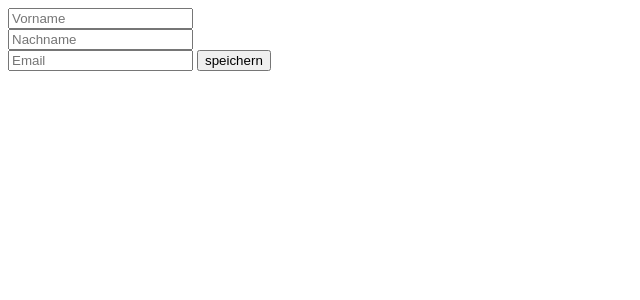
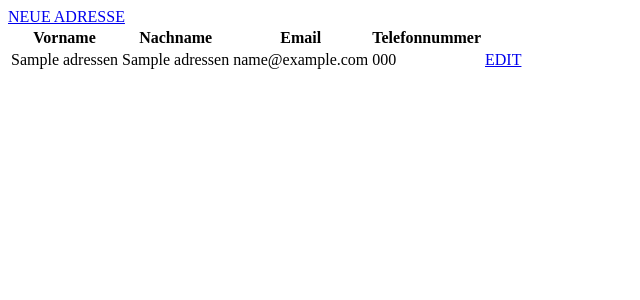
Before and after one commit to lelukeonfly/mvc_template, a PHP site: page / in a window 1280 px wide. Shown: the top 300 px of the page, without its empty margins (0-640 px from the left). Run offline with PHP 8.4, Linux system fonts and the light colour scheme; tables that the repository leaves empty or names only in its code hold one stand-in row (values such as "Sample post").

Commit message:
edit and more

```diff
--- /dev/null
+++ b/eintraege.txt
@@ -0,0 +1 @@
+a:1:{i:0;a:3:{s:7:"vorname";s:4:"adsf";s:8:"nachname";s:6:"667890";s:5:"email";s:14:"asdf@email.com";}}
--- a/index.php
+++ b/index.php
@@ -1,23 +1,27 @@
  <?php
     require_once 'model/funktionen.inc.php';
+    require_once 'model/database.inc.php';
 
     // Aktion bestimmen
     if (isset ($_REQUEST['aktion']))
         $aktion = $_REQUEST['aktion'];
     else
-        $aktion = 'neu';
+        $aktion = 'zeige_alle';
 
     // LOGIK
     switch($aktion) {
+        case 'zeige_alle':
+            $adressen = getAdressen();
+            break;
     	case "zeige":
         	$eintrag = hole_eintrag($_REQUEST['id']);
     		break;
     	case "neu":
-                $eintrag = leerer_eintrag();
+            $eintrag = leerer_eintrag();
         	$aktion = 'formular_anzeigen';
     		break;
     	case "speichere":
-            speichere_eintrag($_POST);
+            speichere($_POST);
     		break;
     	case "editiere":
         	$eintrag = hole_eintrag($_REQUEST['id']);
--- a/model/database.inc.php
+++ b/model/database.inc.php
@@ -4,7 +4,7 @@
         $host = "localhost";
         $user = "root";
         $pwd = "";
-        $schema = "modelviewcontroller";
+        $schema = "adressverwaltung";
 
         try {
             $db = new PDO('mysql:host='.$host.';dbname='.$schema.';port=3306',$user,$pwd);
@@ -22,3 +22,24 @@
         $result = $db->query($query);
         return $result->fetchAll(PDO::FETCH_ASSOC);
     }
+
+    function speichere($eintrag)
+    {
+        $db = getDatabase();
+        extract($eintrag);
+        if (empty($id)) {
+            $query = "INSERT INTO adressen(vorname,nachname,email,tel) VALUES ('$vorname','$nachname','$email','$tel')";
+        }else {
+            $query = "UPDATE adressen SET vorname='$vorname',nachname='$nachname',email='$email',tel='$tel' WHERE id=$id";
+        }
+        $db->query($query);
+    }
+
+    function hole_eintrag($id)
+    {
+        $db = getDatabase();
+        $query = "SELECT * FROM adressen WHERE id=$id";
+        $result = $db->query($query);
+        return $result->fetch(PDO::FETCH_ASSOC);
+    }
+?>
--- a/model/funktionen.inc.php
+++ b/model/funktionen.inc.php
@@ -1,21 +1,11 @@
 <?php
 
     function leerer_eintrag(){
-        $eintrag = array('vorname' => '', 'nachname' => '', 'email' => '', 'id' => '');
+        $eintrag = array('vorname' => '', 'nachname' => '', 'email' => '', 'id' => '','tel' => '');
 
         return $eintrag;
     }
 
-    function hole_eintrag($id)
-    {
-        if (empty($id)) {
-            $id = 0;
-        }
-        $eintraege = unserialize(file_get_contents('eintraege.txt'));
-        $eintrag = $eintraege[$id];
-        $eintrag['id'] = $id;
-        return $eintrag;
-    }
 
     function speichere_eintrag($post)
     {
--- a/view/formular_anzeigen.tpl.html
+++ b/view/formular_anzeigen.tpl.html
@@ -1,15 +1,19 @@
 <html>
+
 <head>
 	<title>Eintrag editieren</title>
 </head>
+
 <body>
 	<form action="index.php" method="post">
 		<input type="text" name="vorname" placeholder="Vorname" id="vorname" value="<?php echo $eintrag['vorname']; ?>" /><br />
 		<input type="text" name="nachname" placeholder="Nachname" id="nachname" value="<?php echo $eintrag['nachname']; ?>" /><br />
-			<input type="text" name="email" placeholder="Email" id="email" value="<?php echo $eintrag['email']; ?>" />
+		<input type="text" name="email" placeholder="Email" id="email" value="<?php echo $eintrag['email']; ?>" /><br />
+		<input type="text" name="tel" placeholder="Telefonnummer" id="tel" value="<?php echo $eintrag['tel']; ?>" /><br />
 		<input type="hidden" name="id" id="id" value="<?php echo $eintrag['id']; ?>" />
 		<input type="hidden" name="aktion" id="aktion" value="speichere" />
 		<input type="submit" value="speichern" />
 	</form>
 </body>
+
 </html>
--- /dev/null
+++ b/view/zeige_alle.tpl.html
@@ -0,0 +1,45 @@
+<!DOCTYPE html>
+<html lang="en">
+<head>
+    <meta charset="UTF-8">
+    <meta http-equiv="X-UA-Compatible" content="IE=edge">
+    <meta name="viewport" content="width=device-width, initial-scale=1.0">
+    <title>Document</title>
+</head>
+<body>
+    <nav>
+        <a href="index.php?aktion=neu">NEUE ADRESSE</a>
+    </nav>
+    <table>
+        <tr>
+            <th>Vorname</th>
+            <th>Nachname</th>
+            <th>Email</th>
+            <th>Telefonnummer</th>
+        </tr>
+        <?php
+        foreach ($adressen as $adresse) {
+            ?>
+            <tr>
+                <td>
+                    <?=$adresse['vorname'];?>
+                </td>
+                <td>
+                    <?=$adresse['nachname'];?>
+                </td>
+                <td>
+                    <?=$adresse['email'];?>
+                </td>
+                <td>
+                    <?=$adresse['tel'];?>
+                </td>
+                <td>
+                    <a href="index.php?aktion=editiere&id=<?=$adresse['id'];?>">EDIT</a>
+                </td>
+            </tr>
+            <?php
+        }
+        ?>
+    </table>
+</body>
+</html>
```
Lines whose indentation alone changed are shown as unchanged.
